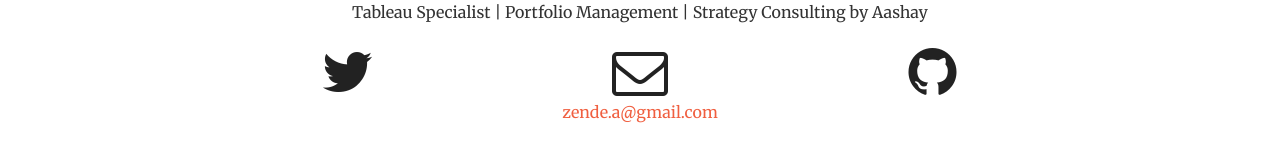
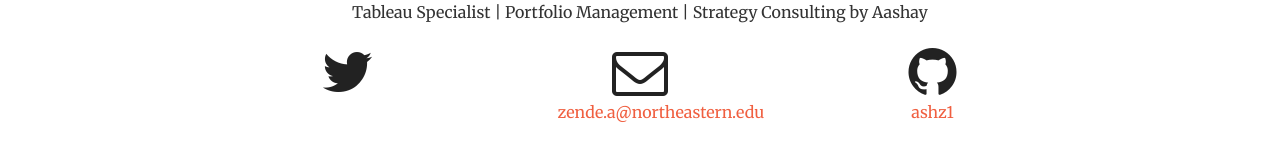
Before and after one commit to ashz1/ashz1.github.io, a Jekyll site: the page built from index.html, in a window 1280 px wide and 900 px high, scrolled down 2073 px. Shown: the part 656-818 px from the top of the window. Built offline with Jekyll 4.4.1, drawn with Linux system fonts in a browser that asks for light colours.

Commit message:
Update _config.yml

```diff
--- a/_config.yml
+++ b/_config.yml
@@ -1,12 +1,12 @@
 # Site settings
 title: Aashay Zende
-email: zende.a@gmail.com
+email: zende.a@northeastern.edu
 description: > # this means to ignore newlines until "baseurl:"
 baseurl: "" # the subpath of your site, e.g. /blog/
 url: "" # the base hostname & protocol for your site
 
 twitter_username:
-github_username:
+github_username: ashz1
 
 # Build settings
 markdown: kramdown
```
